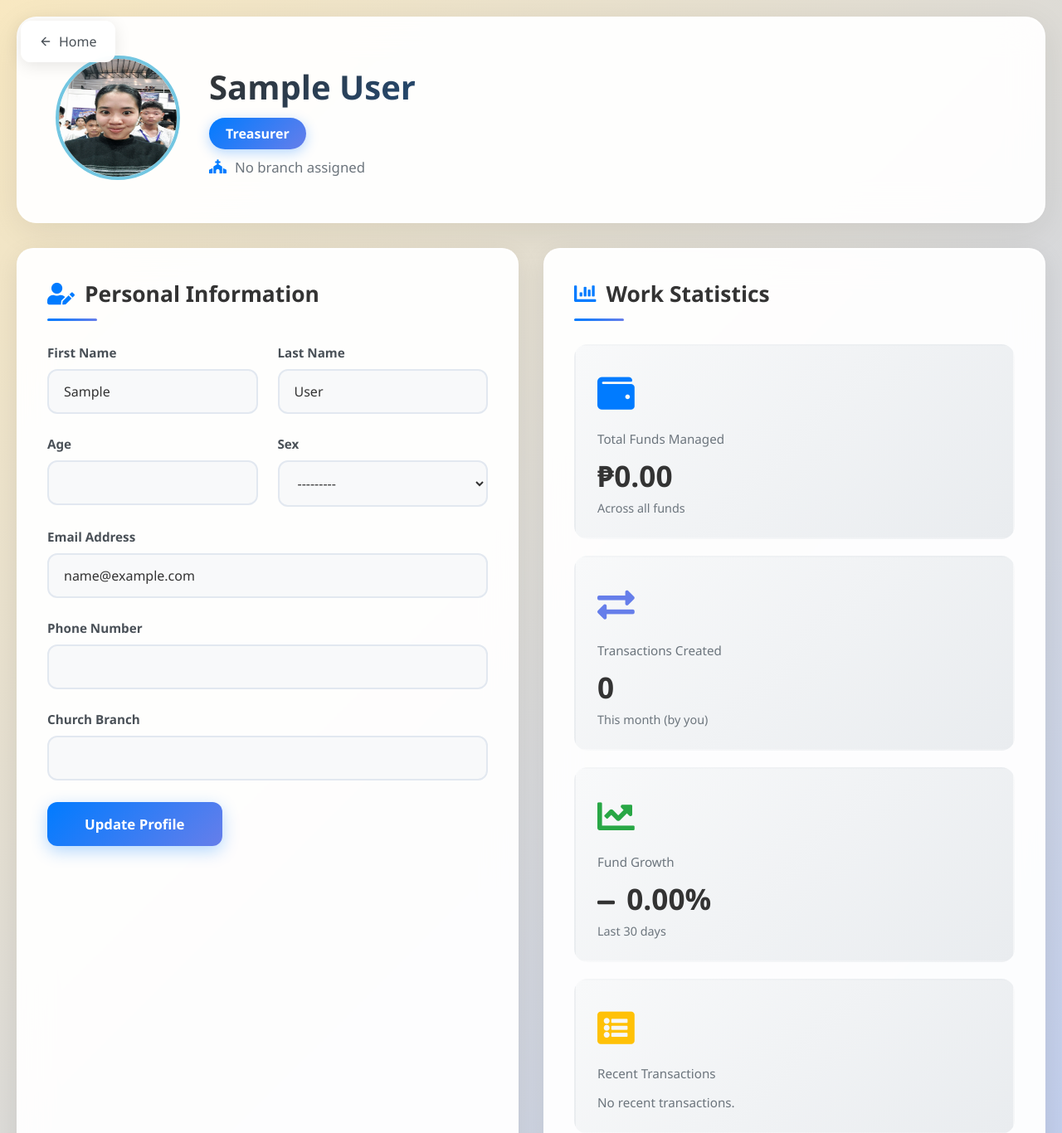
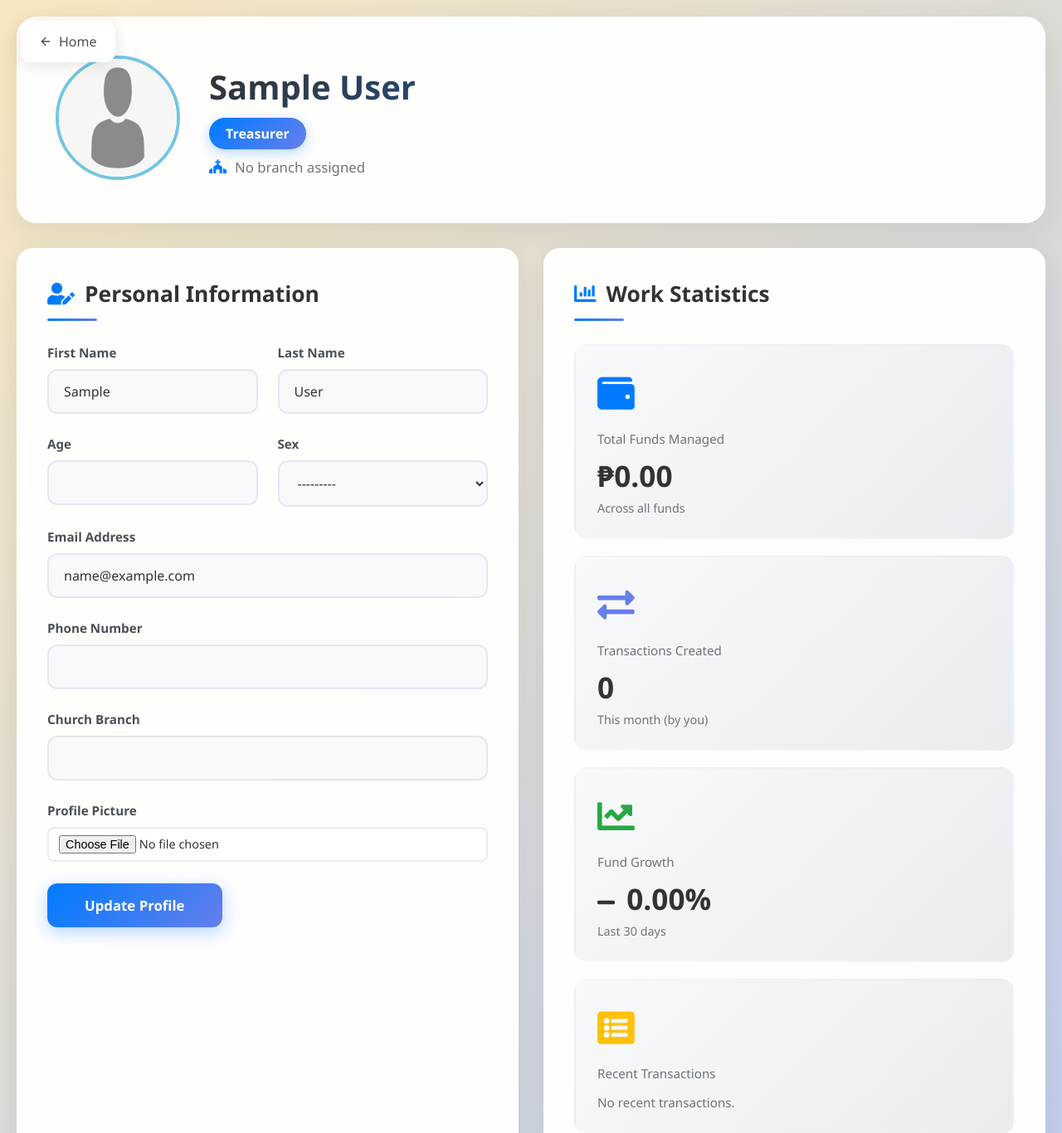
Before and after one commit to itsmechanot/church_fund, a Django app: page /profile/ in a window 1280 px wide. Shown: the top 1366 px of the page at 83% size. Run offline with Django 5.2, Linux system fonts and the light colour scheme; the visitor is signed in with stand-in values (Sample User, id 1); data that the repository does not hold is empty.

Commit message:
Add profile picture upload feature with default profile.png fallback

```diff
--- a/myapp/forms.py
+++ b/myapp/forms.py
@@ -16,7 +16,7 @@ class TreasurerLoginForm(AuthenticationForm):
 class TreasurerProfileForm(forms.ModelForm):
     class Meta:
         model = Treasurer
-        fields = ['first_name', 'last_name', 'age', 'sex', 'phone_number', 'church_branch', 'email']
+        fields = ['first_name', 'last_name', 'age', 'sex', 'phone_number', 'church_branch', 'email', 'profile_picture']
         widgets = {
             'first_name': forms.TextInput(attrs={'class': 'form-control'}),
             'last_name': forms.TextInput(attrs={'class': 'form-control'}),
@@ -25,6 +25,7 @@ class TreasurerProfileForm(forms.ModelForm):
             'phone_number': forms.TextInput(attrs={'class': 'form-control'}),
             'church_branch': forms.TextInput(attrs={'class': 'form-control'}),
             'email': forms.EmailInput(attrs={'class': 'form-control'}),
+            'profile_picture': forms.FileInput(attrs={'class': 'form-control', 'accept': 'image/*'}),
         }
 
 class TransactionForm(forms.ModelForm):
--- a/myapp/models.py
+++ b/myapp/models.py
@@ -19,6 +19,7 @@ class Treasurer(AbstractUser):
     phone_number = models.CharField(max_length=15, blank=True, null=True)
     church_branch = models.CharField(max_length=100, blank=True, null=True)
     position = models.CharField(max_length=100, default='Treasurer')
+    profile_picture = models.ImageField(upload_to='profile_pics/', blank=True, null=True)
     date_created = models.DateTimeField(auto_now_add=True)
 
     groups = models.ManyToManyField(
--- a/myproject/settings.py
+++ b/myproject/settings.py
@@ -91,5 +91,9 @@ STATICFILES_DIRS = [
 
 STATIC_ROOT = os.path.join(BASE_DIR, 'staticfiles')
 
+# Media files (uploads)
+MEDIA_URL = '/media/'
+MEDIA_ROOT = os.path.join(BASE_DIR, 'media')
+
 DEFAULT_AUTO_FIELD = 'django.db.models.BigAutoField'
 LOGIN_URL = '/login/'
--- a/myproject/urls.py
+++ b/myproject/urls.py
@@ -1,5 +1,7 @@
 from django.contrib import admin
 from django.urls import path
+from django.conf import settings
+from django.conf.urls.static import static
 from myapp import views
 
 urlpatterns = [
@@ -33,3 +35,7 @@ urlpatterns = [
     path('simple-create-admin/', views.simple_create_admin, name='simple_create_admin'),
     path('fund-debug/', views.fund_debug_view, name='fund_debug'),
 ]
+
+# Serve media files during development
+if settings.DEBUG:
+    urlpatterns += static(settings.MEDIA_URL, document_root=settings.MEDIA_ROOT)
--- a/requirements.txt
+++ b/requirements.txt
@@ -2,3 +2,4 @@ Django>=4.2,<5.0
 gunicorn>=20.1.0
 python-dateutil>=2.8.0
 whitenoise>=6.0.0
+Pillow>=9.0.0
--- a/static/css/profile.css
+++ b/static/css/profile.css
@@ -704,3 +704,42 @@ body {
 
     /* Stats Grid automatically collapses to 1 column due to auto-fit/minmax */
 }
+
+/* Profile Picture Upload Styles */
+.current-image {
+    margin-top: 10px;
+    padding: 10px;
+    background: #f8f9fa;
+    border-radius: 8px;
+    border: 1px solid #e9ecef;
+}
+
+.current-image p {
+    margin: 0;
+    font-size: 0.9rem;
+    color: #6c757d;
+}
+
+.current-image a {
+    color: #007bff;
+    text-decoration: none;
+}
+
+.current-image a:hover {
+    text-decoration: underline;
+}
+
+input[type="file"] {
+    padding: 8px 12px;
+    border: 2px solid #e9ecef;
+    border-radius: 8px;
+    background: white;
+    font-size: 0.9rem;
+    transition: all 0.3s ease;
+}
+
+input[type="file"]:focus {
+    outline: none;
+    border-color: #007bff;
+    box-shadow: 0 0 0 3px rgba(0, 123, 255, 0.1);
+}
--- a/templates/profile.html
+++ b/templates/profile.html
@@ -23,7 +23,11 @@
     <div class="profile-container">
         <div class="profile-header">
             <div class="profile-avatar">
-                <img src="{% static 'img/profile.jpg' %}" alt="Logo">
+                {% if treasurer.profile_picture %}
+                    <img src="{{ treasurer.profile_picture.url }}" alt="Profile Picture">
+                {% else %}
+                    <img src="{% static 'img/profile.png' %}" alt="Default Profile">
+                {% endif %}
             </div>
             <div class="profile-info">
                 <h1>{{ treasurer.get_full_name }}</h1>
@@ -51,7 +55,7 @@
                     <i class="fas fa-user-edit"></i>
                     Personal Information
                 </h2>
-                <form method="POST" class="profile-form">
+                <form method="POST" enctype="multipart/form-data" class="profile-form">
                     {% csrf_token %}
 
                     <div class="form-row">
@@ -89,6 +93,16 @@
                     <div class="form-group">
                         <label for="id_church_branch">Church Branch</label>
                         {{ form.church_branch }}
+                    </div>
+
+                    <div class="form-group">
+                        <label for="id_profile_picture">Profile Picture</label>
+                        {{ form.profile_picture }}
+                        {% if treasurer.profile_picture %}
+                        <div class="current-image">
+                            <p>Current: <a href="{{ treasurer.profile_picture.url }}" target="_blank">View current image</a></p>
+                        </div>
+                        {% endif %}
                     </div>
 
                     <button type="submit" class="submit-btn">Update Profile</button>
```
Also changed, not shown: static/img/profile.jpg (deleted), static/img/profile.png (added).
